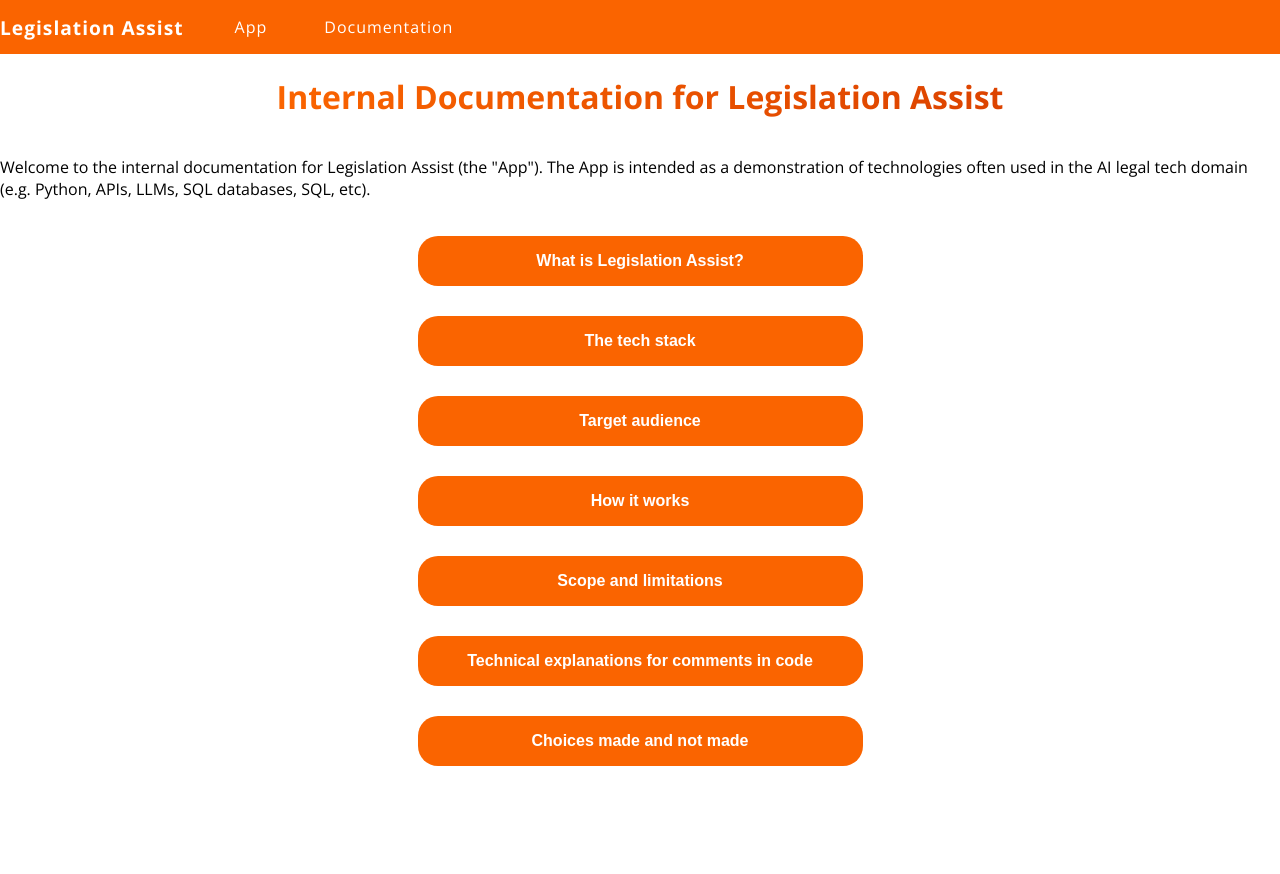
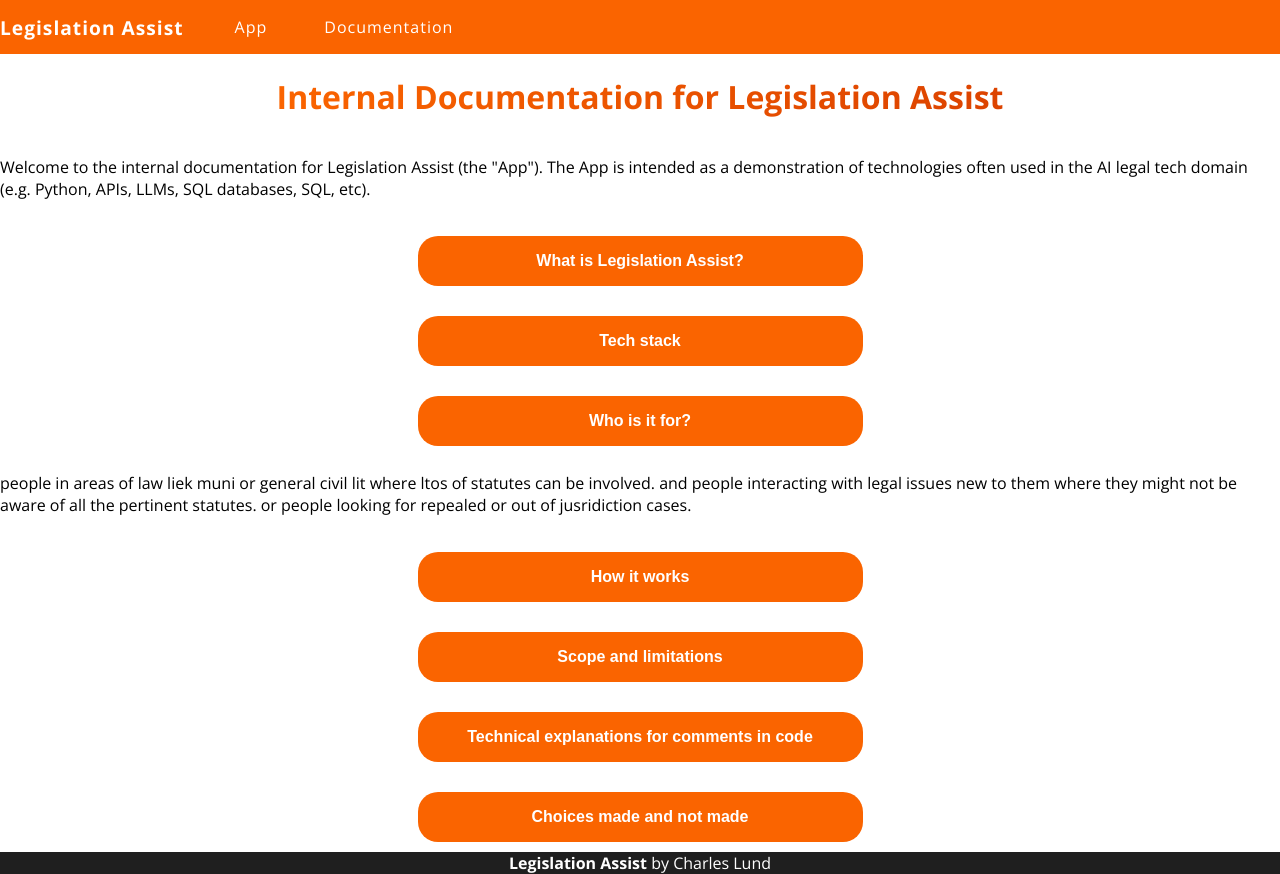
Before and after one commit to cyanomethyl/legislation_assist, a Django app: page /documentation in a window 1280 px wide. Before the commit the page ends 766 px from the top, so only its background shows below. Run offline with Django 3.2, Linux system fonts and the light colour scheme.

Commit message:
Remove increaseAccuracy. Make it inherent in prompts because it will likely be selected for nearly all queries amyway.

```diff
--- a/legislationAssist/settings.py
+++ b/legislationAssist/settings.py
@@ -126,7 +126,6 @@ STATIC_URL = '/static/'
 
 STATICFILES_DIRS = [
     BASE_DIR / "static",
-    '/static/',
 ]
 
 # Default primary key field type
--- a/legislationQuery/models.py
+++ b/legislationQuery/models.py
@@ -6,10 +6,6 @@ from django.db import models
 class LegislationQuery():
     query = models.TextField(max_length=150)
     answer = models.TextField(max_length=50)
-    # This appends the string "explicitly reason through each step when providing your answer" to the query sent to OpenAI's API. This takes advantage of how LLMs work.
-    # LLMs can't "go back" to their previous output, and so providing the LLM with more time to "build up" to its answer (i.e. its context window can spend more tokens focused
-    # on smaller, simpler parts of the answer) allows it to provide a superior answer. Temperature is also modified separately.
-    increaseAccuracy = models.BooleanField(default=False)
     # Jurisdiction is a field required separately, because most lawyers, most of the time, deal with only one jurisdiction, and so this prevents them
     # from having to mention the jurisdiction, or be prompted by gpt4o for the jurisdiction each time they ask a question (assuming it's not saving the user's preferences/past input to gpt4o session).
     # Occasionally a lawyer may want to reference out of jurisdiction legislation, for academic, publication, or legal practice purposes (e.g. looking to see how other jurisdictions treat a legal issue/s. Sometimes
--- a/legislationQuery/templates/base.html
+++ b/legislationQuery/templates/base.html
@@ -7,10 +7,11 @@
 </head>
 
 <body>
+<main>
 {% block content %}
 
 
 {% endblock %}
+</main>
+{% include 'legislationQuery/partials/footer.html' %}
 </body>
-
-{% include 'legislationQuery/partials/footer.html' %}
--- a/legislationQuery/templates/legislationQuery/documentation.html
+++ b/legislationQuery/templates/legislationQuery/documentation.html
@@ -2,7 +2,7 @@
 
 {% block content %}
 
-<main>
+
     <header>
         <h1> Internal Documentation for Legislation Assist </h1>
     </header>
@@ -23,7 +23,7 @@
 
 
 <div class="dropdown-container">
-    <button class="dropdown-button"> The tech stack </button>
+    <button class="dropdown-button"> Tech stack </button>
         <div class="dropdown">
             <ul>
                 <li> Python </br> Used by Django, including to communicate with Open AI's API.  </li>
@@ -40,8 +40,8 @@
 </div>
 
 <div class="dropdown-container">
-<button class="dropdown-button"> Target audience </button>
-
+<button class="dropdown-button"> Who is it for?</button>
+<p> people in areas of law liek muni or general civil lit where ltos of statutes can be involved. and people interacting with legal issues new to them where they might not be aware of all the pertinent statutes. or people looking for repealed or out of jusridiction cases.</p>
 <button class="dropdown-button"> How it works </button>
 
 <div class="dropdown-container">
@@ -53,7 +53,8 @@
         Summaries provided by the App help mitigate some of
         the time cost of being provided with irrelevant legislation, as these summaries are a covenient way of helping lawyers understand
         if a piece of legislation applies or not, so that they do not have to expend time seeking out the legislation itself. Occasionally being provided with a minority of irrelevant legislation may also help bolster confidence in the App because it may make it seem more
-    comprehensive in the search it undertakes. Finally, very rarely is legislation on its own ever cited without reference to a specific provision(s) in the legislation, or without preexisiting knowledge of a specific provision(s) in legislation. This means that even if irrelevant legislation is provided, a lawyer
+    comprehensive in the search it undertakes (i.e. it is more likely to include a comprehensive list of legislation if it is going so far as to even be providing some irrelevant legislation that's at the fringe. Similar to cleaning a table so well that the last swipe of the cloth removes no additional
+    dirt). Finally, very rarely is legislation on its own ever cited without reference to a specific provision(s) in the legislation, or without preexisiting knowledge of a specific provision(s) in legislation. This means that even if irrelevant legislation is provided, a lawyer
     will discover this in the process of including it in their work, or will already be aware of this (i.e. they have preexisting knowledge of the legislation). The greater risk is that a lawyer may overly rely on the App and not
     realize that it missed a piece of legislation. However that is the current state of LLMs in legal applications across the board.  </p>
 
@@ -67,6 +68,6 @@
 <button class="dropdown-button"> Choices made and not made </button>
 
 
-</main>
+
 
 {% endblock %}
--- a/legislationQuery/templates/legislationQuery/partials/footer.html
+++ b/legislationQuery/templates/legislationQuery/partials/footer.html
@@ -1,4 +1,7 @@
 {% load static %}
 <footer>
+    <div id="footer-text">
+        <b>Legislation Assist</b> by Charles Lund
+    </div>
 <script src="{% static 'js/scripts.js' %}"></script>
 </footer>
--- a/static/css/styles.css
+++ b/static/css/styles.css
@@ -1,4 +1,5 @@
 html{
+    height:100%;
 }
 body{
     margin:0;
@@ -37,6 +38,19 @@ nav ul{
 nav a {
     color: white;
 }
+footer {
+    width:100%;
+    height: 180px;
+    background: #1F1F1F;
+    display:flex;
+    align-items:center;
+    justify-content:center;
+}
+#footer-text{
+    color:white;
+    width: 1280px;
+    text-align: center;
+}
 a {
     text-decoration: none;
     color: black;
@@ -51,6 +65,7 @@ a:hover{
 }
 main{
 width: 1280px;
+height:100%;
 display: flex;
 flex-direction: column;
 align-items: center;
```
